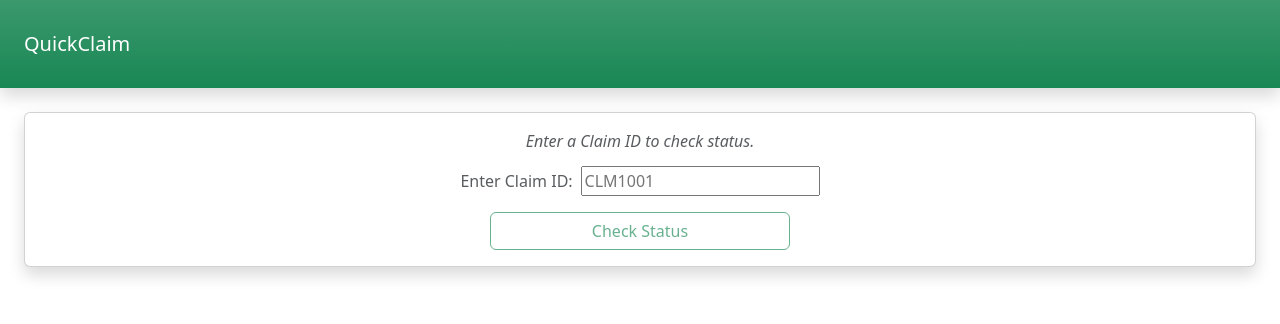
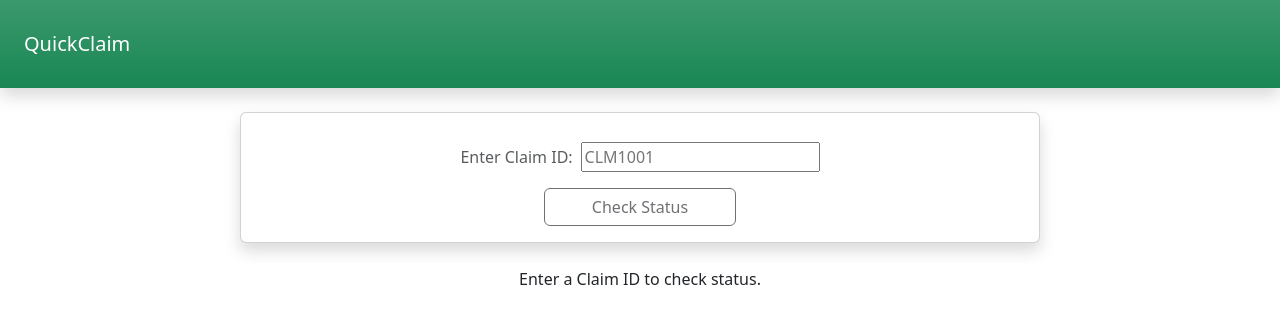
Before and after one commit to arkrish1993/quick-claim, a React (Vite) app in the folder client/: page / in a window 1280 px wide. Shown: the top 324 px of the page. Built offline with nearby package versions, Linux system fonts and the light colour scheme.

Commit message:
client code completed

```diff
--- a/client/src/App.jsx
+++ b/client/src/App.jsx
@@ -1,86 +1,19 @@
 import { useState } from "react";
-import api from "../src/api/api";
 import Header from "./components/Header";
-import isAlphaNumeric from "./utils/isAlphaNumeric";
-import { ResponseCode } from "./common/constants";
+import CheckClaimStatus from "./components/CheckStatus";
+import DisplayClaim from "./components/ResultPanel";
+import ErrorBanner from "./components/ErrorBanner";
 
 function App() {
-  const [claimId, setClaimId] = useState("");
-  const [error, setError] = useState("");
-  const [isLoading, setIsLoading] = useState(false);
-  const [result, setResult] = useState(null);
-
-  const getClaimDetails = async () => {
-    try {
-      setIsLoading(true);
-      if (!isAlphaNumeric(claimId)) {
-        setError("Claim ID must be alphanumeric.");
-        setIsLoading(false);
-      } else {
-        const res = await api.get(`/claims/${claimId.toUpperCase().trim()}`);
-        console.log(res);
-        if (res.status === ResponseCode.SUCCESS) {
-          setResult(res.data);
-          console.log(result); //To be removed
-          // show result panel
-          setIsLoading(false);
-          setError("");
-          setClaimId("");
-        } else {
-          // Show banner acc to response code
-          setIsLoading(false);
-          setError("");
-          setResult(null);
-        }
-      }
-    } catch (err) {
-      //show something went wrong banner
-      console.log(err); //To be removed
-    }
-  };
+  const [claim, setClaim] = useState(null);
+  const [bannerError, setBannerError] = useState("");
 
   return (
     <>
       <Header />
-      {/* move inside pages folder */}
-      <div className="card m-4 shadow">
-        <div className="card-body text-center">
-          <div className="text-muted fst-italic  ">
-            Enter a Claim ID to check status.
-          </div>
-          <div>
-            <label htmlFor="claim-id" className="text-muted mt-3 me-2">
-              Enter Claim ID:
-            </label>
-            <input
-              className="text-uppercase hover"
-              id="claim-id"
-              type="text"
-              placeholder="CLM1001"
-              maxLength="7"
-              value={claimId}
-              onChange={(e) => setClaimId(e.target.value)}
-            />
-          </div>
-          <button
-            disabled={!claimId || isLoading}
-            onClick={getClaimDetails}
-            className="btn btn-outline-success w-25 mt-3"
-          >
-            {isLoading ? (
-              <div className="spinner-grow spinner-grow-sm" role="status"></div>
-            ) : (
-              "Check Status"
-            )}
-          </button>
-          {error.length > 0 && (
-            <div className="mt-3">
-              <small className="text-danger">{error}</small>
-            </div>
-          )}
-          {/* result panel */}
-        </div>
-      </div>
+      <CheckClaimStatus setClaim={setClaim} setBannerError={setBannerError} />
+      {bannerError && <ErrorBanner error={bannerError} />}
+      <DisplayClaim claim={claim} error={bannerError} />
     </>
   );
 }
--- a/client/src/common/constants.js
+++ b/client/src/common/constants.js
@@ -1,5 +1,41 @@
+/**
+ * Common constants used across the client application.
+ *
+ * ResponseCode: standard HTTP-like numeric codes for API responses.
+ * StatusColor: mapping of claim statuses to UI color tokens.
+ * ErrorMessage: user-facing error messages keyed by error type.
+ */
+
+/**
+ * @readonly
+ * @enum {number}
+ */
 export const ResponseCode = {
   SUCCESS: 200,
-  NOT_FOUND: 400,
+  NOT_FOUND: 404,
   ERROR: 500,
 };
+
+/**
+ * UI color tokens for claim statuses.
+ * Values correspond to design system color names.
+ *
+ * @readonly
+ * @enum {string}
+ */
+export const StatusColor = {
+  SUBMITTED: "primary",
+  APPROVED: "success",
+  REJECTED: "danger",
+};
+
+/**
+ * User-facing error messages.
+ *
+ * @readonly
+ * @enum {string}
+ */
+export const ErrorMessage = {
+  NOT_FOUND: "Claim not found",
+  ERROR: "Something went wrong",
+};
--- /dev/null
+++ b/client/src/components/CheckStatus.jsx
@@ -0,0 +1,81 @@
+import { useState } from "react";
+import api from "../../src/api/api";
+import isAlphaNumeric from "../utils/isAlphaNumeric";
+import { ErrorMessage, ResponseCode } from "../common/constants";
+
+// convert to form
+function CheckClaimStatus({ setClaim, setBannerError }) {
+  const [claimId, setClaimId] = useState("");
+  const [error, setError] = useState("");
+  const [isLoading, setIsLoading] = useState(false);
+
+  const getClaimDetails = async () => {
+    try {
+      setIsLoading(true);
+      if (!isAlphaNumeric(claimId)) {
+        setError("Claim ID must be alphanumeric.");
+        setIsLoading(false);
+      } else {
+        const res = await api.get(`/claims/${claimId.toUpperCase().trim()}`);
+        if (res.status === ResponseCode.SUCCESS) {
+          setClaim(res.data);
+          setIsLoading(false);
+          setBannerError("");
+          setError("");
+          // setClaimId(""); // Can be uncommented if claim ID needs to be reset
+        }
+      }
+    } catch (err) {
+      setIsLoading(false);
+      if (err.status === ResponseCode.NOT_FOUND) {
+        setBannerError(ErrorMessage.NOT_FOUND);
+      } else {
+        setBannerError(ErrorMessage.ERROR);
+      }
+      setError("");
+      setClaim(null);
+      setClaimId("");
+    }
+  };
+
+  return (
+    <>
+      <div className="card m-auto my-4 shadow" style={{ width: "800px" }}>
+        <div className="card-body text-center">
+          <div>
+            <label htmlFor="claim-id" className="text-muted mt-3 me-2">
+              Enter Claim ID:
+            </label>
+            <input
+              className="text-uppercase hover"
+              id="claim-id"
+              type="text"
+              placeholder="CLM1001"
+              maxLength="7"
+              value={claimId}
+              onChange={(e) => setClaimId(e.target.value)}
+            />
+          </div>
+          <button
+            disabled={!claimId || isLoading}
+            onClick={getClaimDetails}
+            className={`btn ${!claimId || isLoading ? "" : "btn-outline-success "}w-25 mt-3`}
+          >
+            {isLoading ? (
+              <div className="spinner-grow spinner-grow-sm" role="status"></div>
+            ) : (
+              "Check Status"
+            )}
+          </button>
+          {error.length > 0 && (
+            <div className="mt-3">
+              <small className="text-danger">{error}</small>
+            </div>
+          )}
+        </div>
+      </div>
+    </>
+  );
+}
+
+export default CheckClaimStatus;
--- /dev/null
+++ b/client/src/components/ErrorBanner.jsx
@@ -0,0 +1,12 @@
+const ErrorBanner = ({ error }) => {
+  return (
+    <div
+      className="card text-center m-auto py-2 bg-danger text-white shadow"
+      style={{ width: "800px" }}
+    >
+      {error}{" "}
+    </div>
+  );
+};
+
+export default ErrorBanner;
--- /dev/null
+++ b/client/src/components/ResultPanel.jsx
@@ -0,0 +1,47 @@
+import { StatusColor } from "../common/constants";
+
+const DisplayClaim = ({ claim, error }) => {
+  if (error) return;
+  if (!claim) {
+    return <div className="text-center">Enter a Claim ID to check status.</div>;
+  }
+  return (
+    <div
+      className="card border-success m-auto my-4 shadow"
+      style={{ width: "800px" }}
+    >
+      <div className="card-body">
+        <div className="grid text-center">
+          <div>
+            <span className="me-3 text-success">Claim ID:</span>
+            <span>
+              <b>{claim.id}</b>
+            </span>
+          </div>
+          <div>
+            <span className="me-3 text-success">Policy Number:</span>
+            <span>
+              <b>{claim.policyNumber}</b>
+            </span>
+          </div>
+          <div>
+            <span className="me-3 text-success">Amount:</span>
+            <span>
+              <b>{claim.amount}</b>
+            </span>
+          </div>
+          <div>
+            <span className="me-3 text-success">Status:</span>
+            <span
+              className={`badge px-3 py-2 text-bg-${StatusColor[claim.status]}`}
+            >
+              <b>{claim.status}</b>
+            </span>
+          </div>
+        </div>
+      </div>
+    </div>
+  );
+};
+
+export default DisplayClaim;
```
